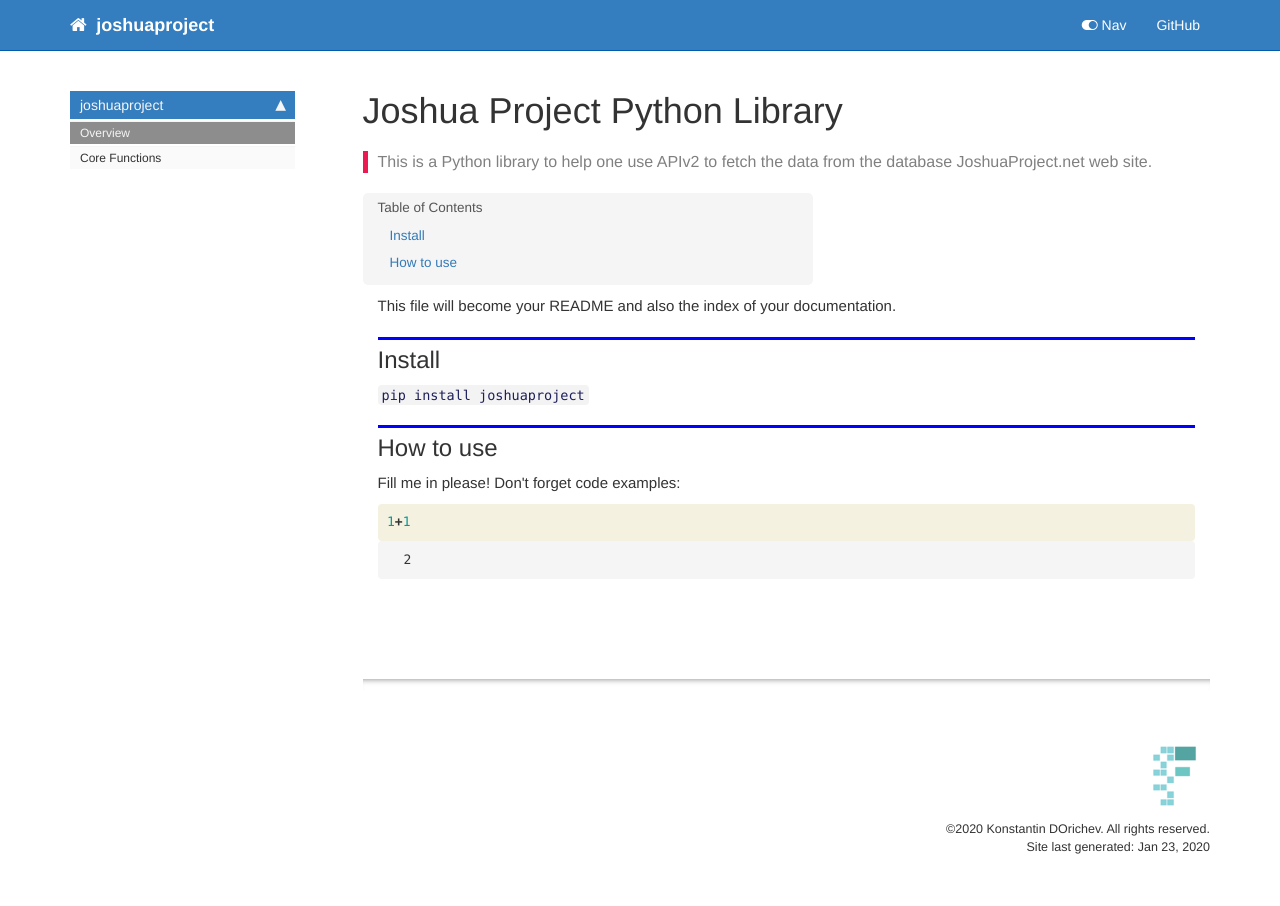
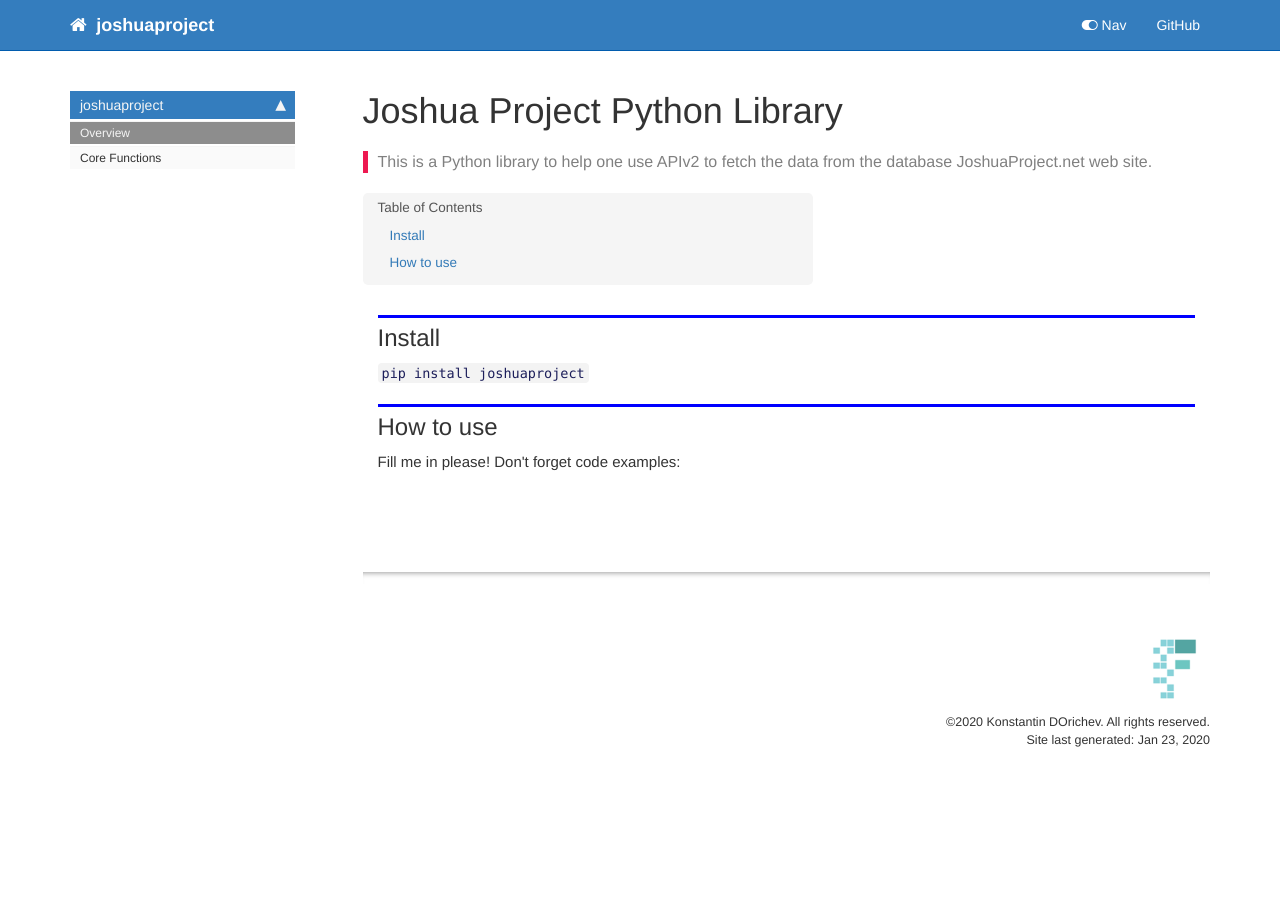
Before and after one commit to kdorichev/joshuaproject, a Jekyll site: the page built from docs/index.html, in a window 1280 px wide. Built offline with Jekyll 4.4.1, drawn with Linux system fonts in a browser that asks for light colours; nearby versions of some CDN libraries; comment, search, counter and statistics services are not loaded.

Commit message:
Clean up

```diff
--- a/docs/index.html
+++ b/docs/index.html
@@ -21,13 +21,6 @@
 
 <div class="cell border-box-sizing code_cell rendered">
 
-</div>
-<div class="cell border-box-sizing text_cell rendered"><div class="inner_cell">
-<div class="text_cell_render border-box-sizing rendered_html">
-<p>This file will become your README and also the index of your documentation.</p>
-
-</div>
-</div>
 </div>
 <div class="cell border-box-sizing text_cell rendered"><div class="inner_cell">
 <div class="text_cell_render border-box-sizing rendered_html">
@@ -55,33 +48,4 @@
 </div>
 </div>
 </div>
-<div class="cell border-box-sizing code_cell rendered">
-<div class="input">
-
-<div class="inner_cell">
-    <div class="input_area">
-<div class=" highlight hl-ipython3"><pre><span></span><span class="mi">1</span><span class="o">+</span><span class="mi">1</span>
-</pre></div>
-
-    </div>
 </div>
-</div>
-
-<div class="output_wrapper">
-<div class="output">
-
-<div class="output_area">
-
-
-
-<div class="output_text output_subarea output_execute_result">
-<pre>2</pre>
-</div>
-
-</div>
-
-</div>
-</div>
-
-</div>
-</div>
```
Also changed, not shown: README.md, 1 other file.
